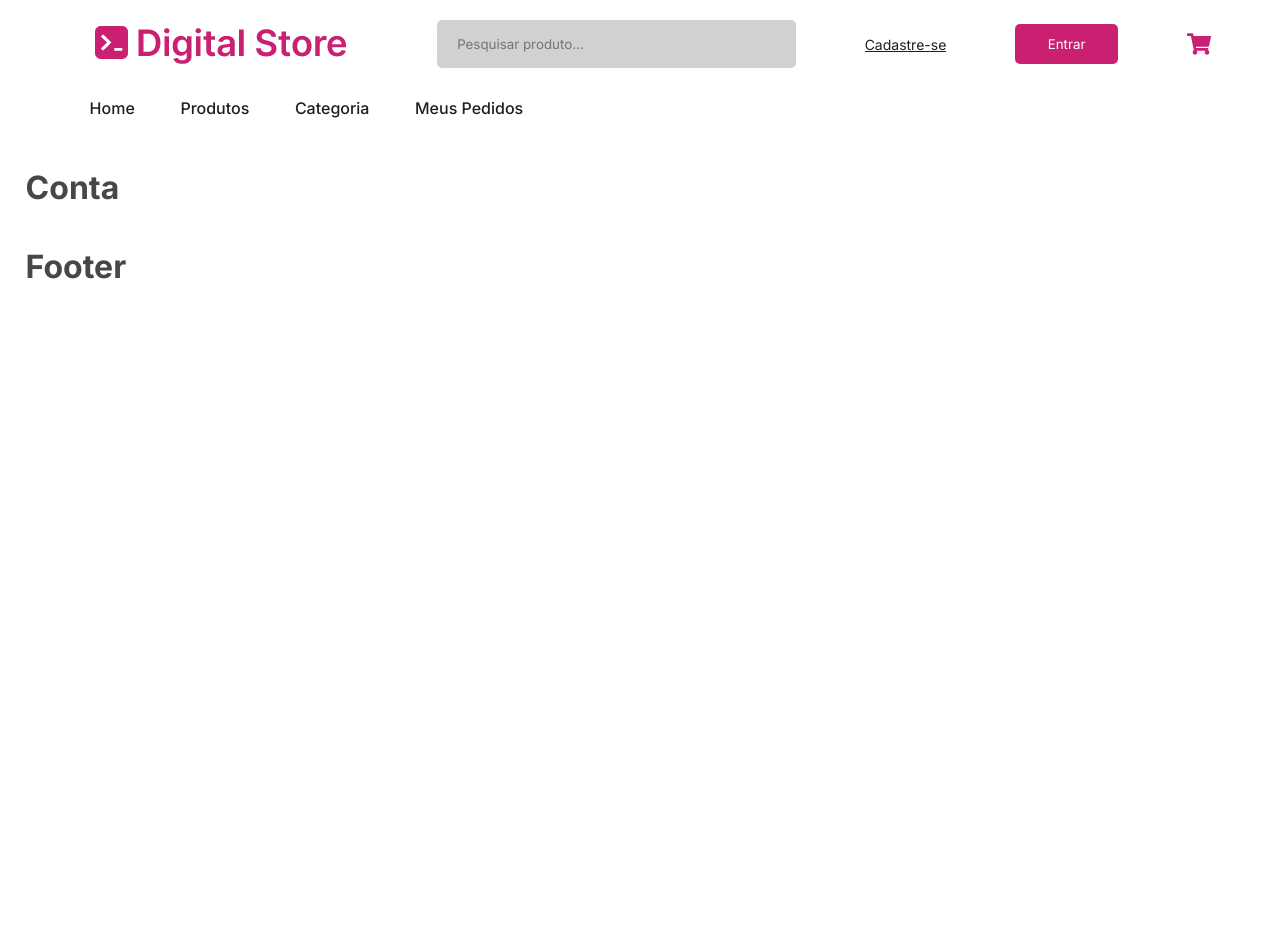
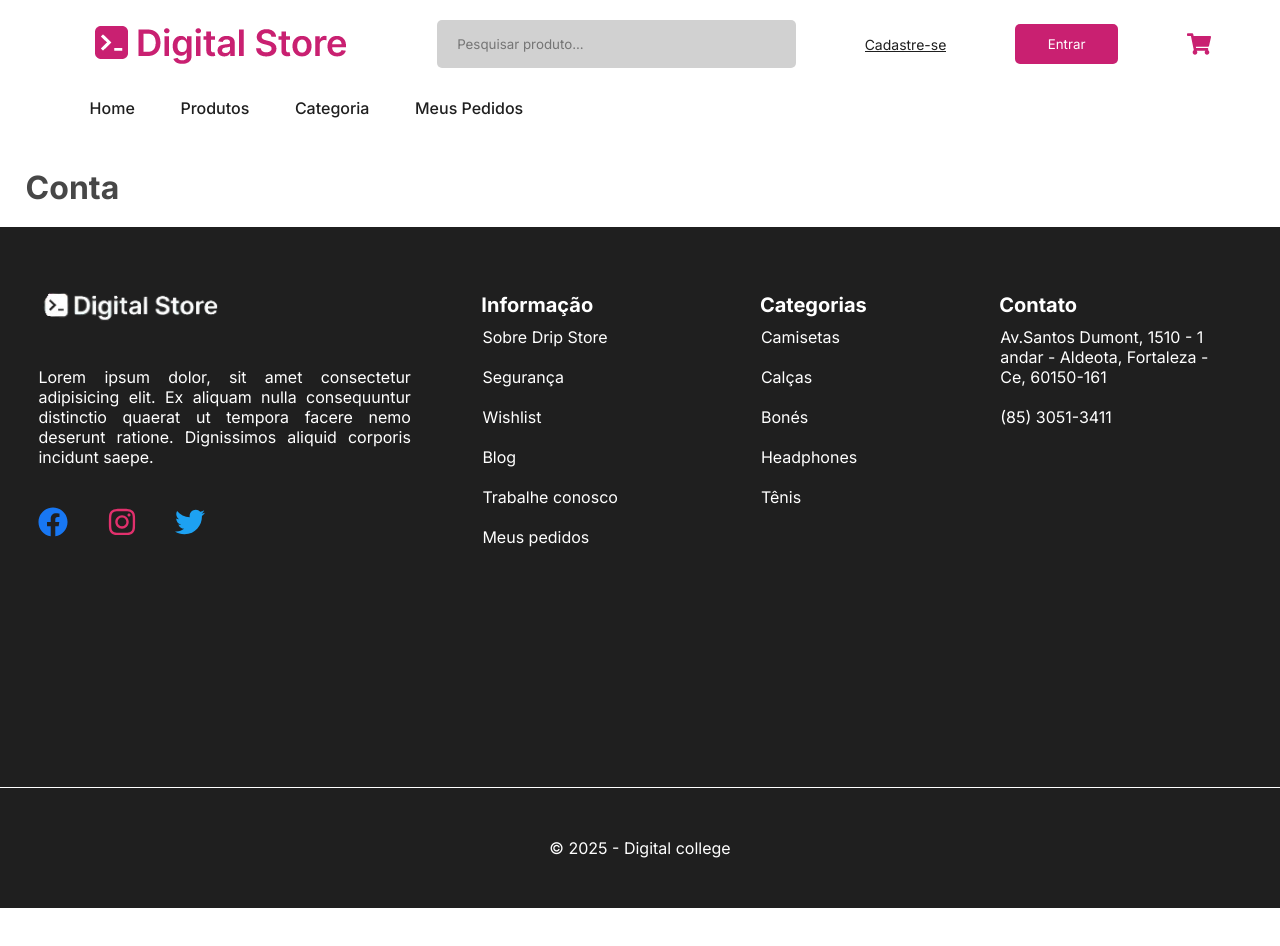
Before and after one commit to DevDeived/React_Deived, a React (Vite) app: page /conta in a window 1280 px wide. Shown: the top 946 px of the page. Before the commit the page ends 800 px from the top, so only its background shows below. Built offline with nearby package versions, Linux system fonts and the light colour scheme.

Commit message:
HomePage finalizada

```diff
--- a/src/Components/Footer.jsx
+++ /dev/null
@@ -1,9 +0,0 @@
-function Footer() {
-  return (
-    <>
-      <h1>Footer</h1>
-    </>
-  )
-}
-
-export default Footer;
--- /dev/null
+++ b/src/Components/Footer/Footer.css
@@ -0,0 +1,73 @@
+@import url('https://fonts.googleapis.com/css2?family=Inter:ital,opsz,wght@0,14..32,100..900;1,14..32,100..900&family=Open+Sans:ital,wght@0,300..800;1,300..800&family=Roboto:ital,wght@0,100..900;1,100..900&display=swap');
+
+#footer{
+  width: 100%;
+  height: 70vh;
+  display: flex;
+  background-color: #1f1f1f;
+  color: white;
+  padding-top: 7vh;
+}
+#footer img {
+  width: 15vw;
+  margin-bottom: 5vh;
+}
+
+#footerContent{
+  width: 30%;
+  display: flex;
+  flex-direction: column;
+  margin-left: 3vw;
+}
+#footerContent p {
+  text-align: justify;
+  margin-bottom: 5vh;
+  font-size: 16px;
+}
+
+#content {
+  display: flex;
+  align-items: center;
+  gap: 3vw;
+}
+
+#footerInfor {
+  width: 70%;
+  display: flex;
+  justify-content: space-around;
+  margin-top: 10px;
+}
+
+#footerInfor h3 {
+  margin-left: 0.7vw;
+  font-size: 20px;
+}
+
+#footerInfor a {
+  display: flex;
+  color: white;
+  text-decoration: none;
+  padding: 10px;
+  cursor: pointer;
+}
+
+#footerInfor a:hover {
+  color: #00bfff;
+}
+
+#footerInfor span {
+  display: flex;
+  padding: 10px;
+}
+
+#footerDigital {
+  width: 100%;
+  height: 15vh;
+  display: flex;
+  justify-content: center;
+  align-items: center;
+  margin-top: 0.1vh;
+  background-color: #1f1f1f;
+  color: white;
+  margin-bottom: 10vh;
+}
--- /dev/null
+++ b/src/Components/Footer/Footer.jsx
@@ -0,0 +1,88 @@
+import logo2 from "../../assets/logo2-.png";
+import "./Footer.css";
+import { FaInstagram, FaFacebook, FaTwitter } from "react-icons/fa";
+
+function Footer() {
+  return (
+    <>
+      <section id="footer">
+        <div id="footerContent">
+          <img src={logo2} alt="" />
+          <p>
+            Lorem ipsum dolor, sit amet consectetur adipisicing elit. Ex aliquam
+            nulla consequuntur distinctio quaerat ut tempora facere nemo
+            deserunt ratione. Dignissimos aliquid corporis incidunt saepe.
+          </p>
+          <div id="content">
+            <div>
+              <a href=""><FaFacebook size={30} color="#1877F2" /></a>
+            </div>
+            <div>
+              <a href=""><FaInstagram size={30} color="#E1306C" /></a>
+            </div>
+            <div>
+              <a href=""><FaTwitter size={30} color="#1DA1F2" /></a>
+            </div>
+          </div>
+        </div>
+        <div id="footerInfor">
+          <div>
+            <h3>Informação</h3>
+            <p>
+              <a href="#">Sobre Drip Store</a>
+            </p>
+            <p>
+              <a href="#">Segurança</a>
+            </p>
+            <p>
+              <a href="#">Wishlist</a>
+            </p>
+            <p>
+              <a href="#">Blog</a>
+            </p>
+            <p>
+              <a href="#">Trabalhe conosco</a>
+            </p>
+            <p>
+              <a href="#">Meus pedidos</a>
+            </p>
+          </div>
+          <div>
+            <h3>Categorias</h3>
+            <p>
+              <a href="#">Camisetas</a>
+            </p>
+            <p>
+              <a href="#">Calças</a>
+            </p>
+            <p>
+              <a href="#">Bonés</a>
+            </p>
+            <p>
+              <a href="#">Headphones</a>
+            </p>
+            <p>
+              <a href="#">Tênis</a>
+            </p>
+          </div>
+          <div>
+            <h3>Contato</h3>
+            <span>
+              Av.Santos Dumont, 1510 - 1 <br />
+              andar - Aldeota, Fortaleza - <br />
+              Ce, 60150-161
+            </span>
+            <span>(85) 3051-3411</span>
+          </div>
+        </div>
+      </section>
+      <section id="footerDigital">
+        <footer>
+          <p>© 2025 - Digital college</p>
+        </footer>
+      </section>
+    </>
+  );
+}
+
+export default Footer;
--- a/src/Components/OfertaEspecial/OfertaEspecial.css
+++ b/src/Components/OfertaEspecial/OfertaEspecial.css
@@ -5,6 +5,7 @@
   width: 100%;
   height: 70vh;
   margin-top: 10vh;
+  margin-bottom: 15vh;
 }
 
 #ofertaImg{
--- a/src/Pages/CriarContaPage.jsx
+++ b/src/Pages/CriarContaPage.jsx
@@ -1,4 +1,4 @@
-import Footer from "../Components/Footer";
+import Footer from "../Components/Footer/Footer";
 import Header from "../Components/HeaderHome/Header";
 
 function CriarContaPage() {
--- a/src/Pages/DetalhesProdutos.jsx
+++ b/src/Pages/DetalhesProdutos.jsx
@@ -1,4 +1,4 @@
-import Footer from "../Components/Footer";
+import Footer from "../Components/Footer/Footer";
 import Header from "../Components/HeaderHome/Header";
 
 function DetalhesProdutosPage() {
--- a/src/Pages/HomePage.jsx
+++ b/src/Pages/HomePage.jsx
@@ -1,6 +1,6 @@
 import Banner from "../Components/Banner/Banner";
 import ColecoesDestaque from "../Components/colecoesDestaque/ColecoesDestaque";
-import Footer from "../Components/Footer";
+import Footer from "../Components/Footer/Footer";
 import Header from "../Components/HeaderHome/Header";
 import OfertaEspecial from "../Components/OfertaEspecial/OfertaEspecial";
 import ProdutosEmAltas from "../Components/ProdutosEmAlta/ProdutosEmAltas";
@@ -11,8 +11,8 @@ function HomePage() {
       <Header />
       <Banner />
       <ColecoesDestaque />
-      <ProdutosEmAltas/>
-      <OfertaEspecial/>
+      <ProdutosEmAltas />
+      <OfertaEspecial />
       <Footer />
     </>
   );
```
Also changed, not shown: src/Pages/LoginPage.jsx (+4 -4 lines), src/assets/logo2-.png (added).
